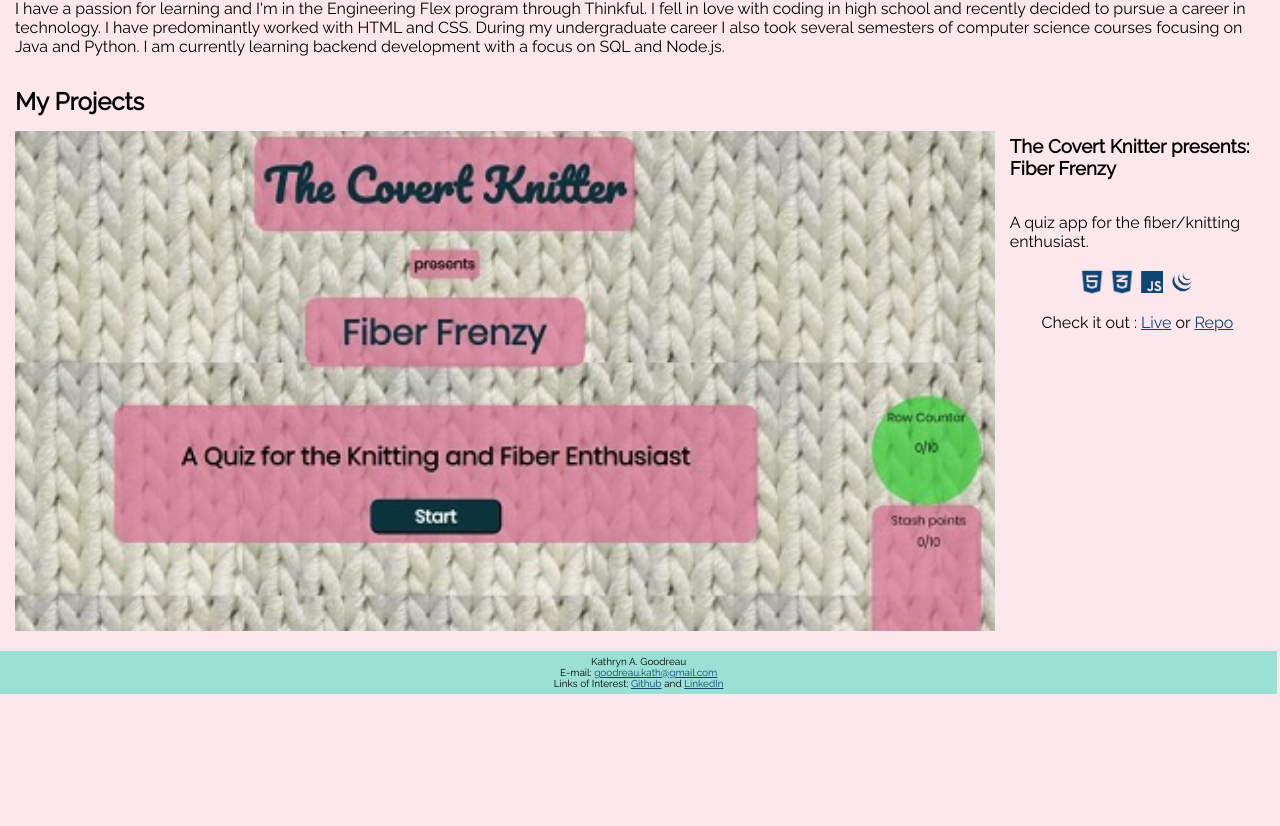
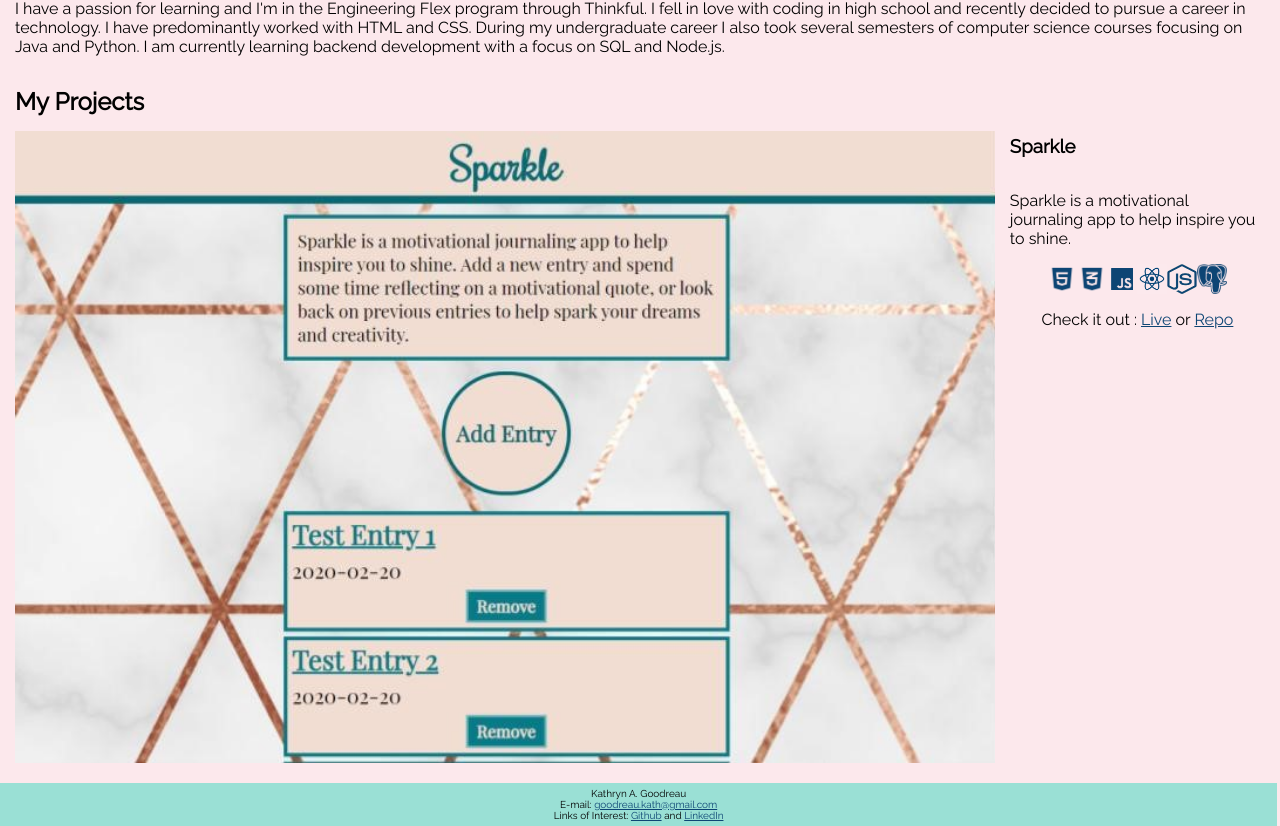
Before and after one commit to KGood93/KGPortfolio2020, a React (Create React App) app: page / in a window 1280 px wide. Shown: the part 834-1660 px from the top of the page. Before the commit the page ends 1528 px from the top, so only its background shows below. Built offline with nearby package versions, Linux system fonts and the light colour scheme.

Commit message:
update home page

```diff
--- a/src/Components/Home/Home.js
+++ b/src/Components/Home/Home.js
@@ -2,6 +2,7 @@ import React, {Component} from 'react'
 import KatyBackground from '../../Images/Katy/KatyBackground.jpg'
 import KatyPicSmall from '../../Images/Katy/KatyPicSmall.jpg'
 import FiberFrenzy from '../../Images/FiberFrenzy/Portfolio_HomeSmall.jpg'
+import Journal from '../../Images/Sparkle/Journal.jpg'
 import './Home.css'
 import TechLogos from '../../TechLogos/TechLogos'
 
@@ -29,12 +30,12 @@ class Home extends Component {
                 </div>
                 <h2 className="sectionHead">My Projects</h2>
                 <div className="projects">
-                    <img src={FiberFrenzy} alt="Start page of Fiber Frenzy Quiz" className="fiberFrenzy"/>
+                    <img src={Journal} alt="Journal Page from Sparkle App" className="fiberFrenzy"/>
                     <div className="projectInfo">
-                        <h3>The Covert Knitter presents: Fiber Frenzy</h3>
-                        <p>A quiz app for the fiber/knitting enthusiast.</p>
+                        <h3>Sparkle</h3>
+                        <p>Sparkle is a motivational journaling app to help inspire you to shine.</p>
                         <TechLogos />
-                        <p className="gitLinks">Check it out : <a href="https://kgood93.github.io/FiberFrenzy/" className="pageLink" target="_blank" rel="noopener noreferrer">Live</a> or <a href="https://github.com/KGood93/FiberFrenzy" className="pageLink" target="_blank" rel="noopener noreferrer">Repo</a></p>
+                        <p className="gitLinks">Check it out : <a href="https://sparkle-app.now.sh/" className="pageLink" target="_blank" rel="noopener noreferrer">Live</a> or <a href="https://github.com/KGood93/sparkle-app" className="pageLink" target="_blank" rel="noopener noreferrer">Repo</a></p>
                     </div>
                 </div>
             </div>
--- a/src/TechLogos/TechLogos.js
+++ b/src/TechLogos/TechLogos.js
@@ -3,16 +3,21 @@ import './TechLogos.css'
 import CSS3Pink from '../Images/Tech/CSS3Pink.png'
 import html5Pink from '../Images/Tech/html5Pink.png'
 import javascript from '../Images/Tech/javascript.png'
-import Jquery from '../Images/Tech/Jquery.jpg'
+//import Jquery from '../Images/Tech/Jquery.jpg'
+import node from '../Images/Tech/node.png'
+import Postgres from '../Images/Tech/Postgres.png'
+import react from '../Images/Tech/React.png'
 
 
 function TechLogos() {
   return (
     <div className="projectTech">
-        <img src={html5Pink} alt="fill in text" className="TechLogo" />
-        <img src={CSS3Pink} alt="fill in text" className="TechLogo" />
-        <img src={javascript} alt="fill in text" className="TechLogo" />
-        <img src={Jquery} alt="fill in text" className="TechLogo" />
+        <img src={html5Pink} alt="HTML 5 Logo" className="TechLogo" />
+        <img src={CSS3Pink} alt="CSS 3 Logo" className="TechLogo" />
+        <img src={javascript} alt="javascript Logo" className="TechLogo" />
+        <img src={react} alt="React js Logo" className="TechLogo" />
+        <img src={node} alt="Node js Logo" className="TechLogo" />
+        <img src={Postgres} alt="Postgres Logo" className="TechLogo" />
     </div>
     );
 }
```
